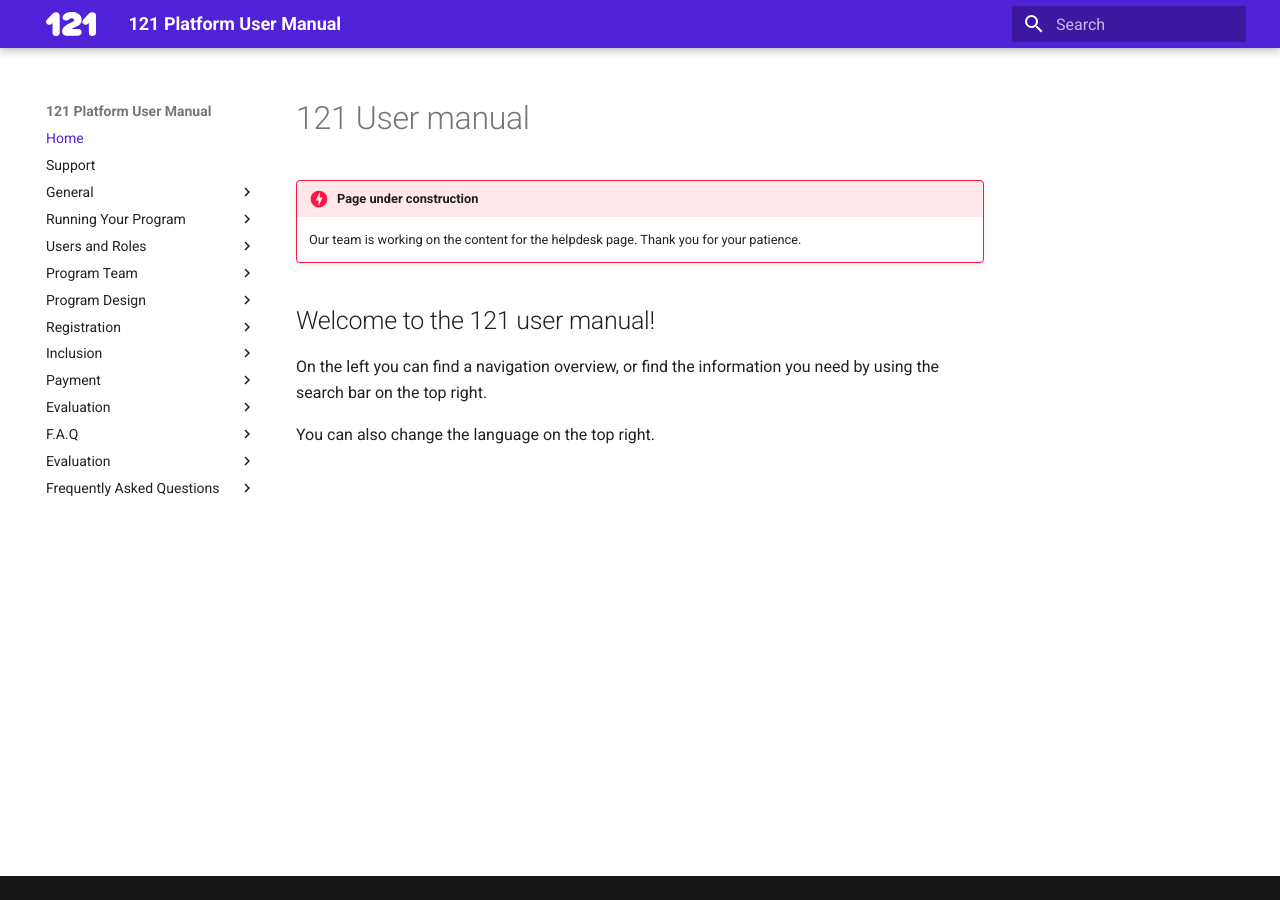
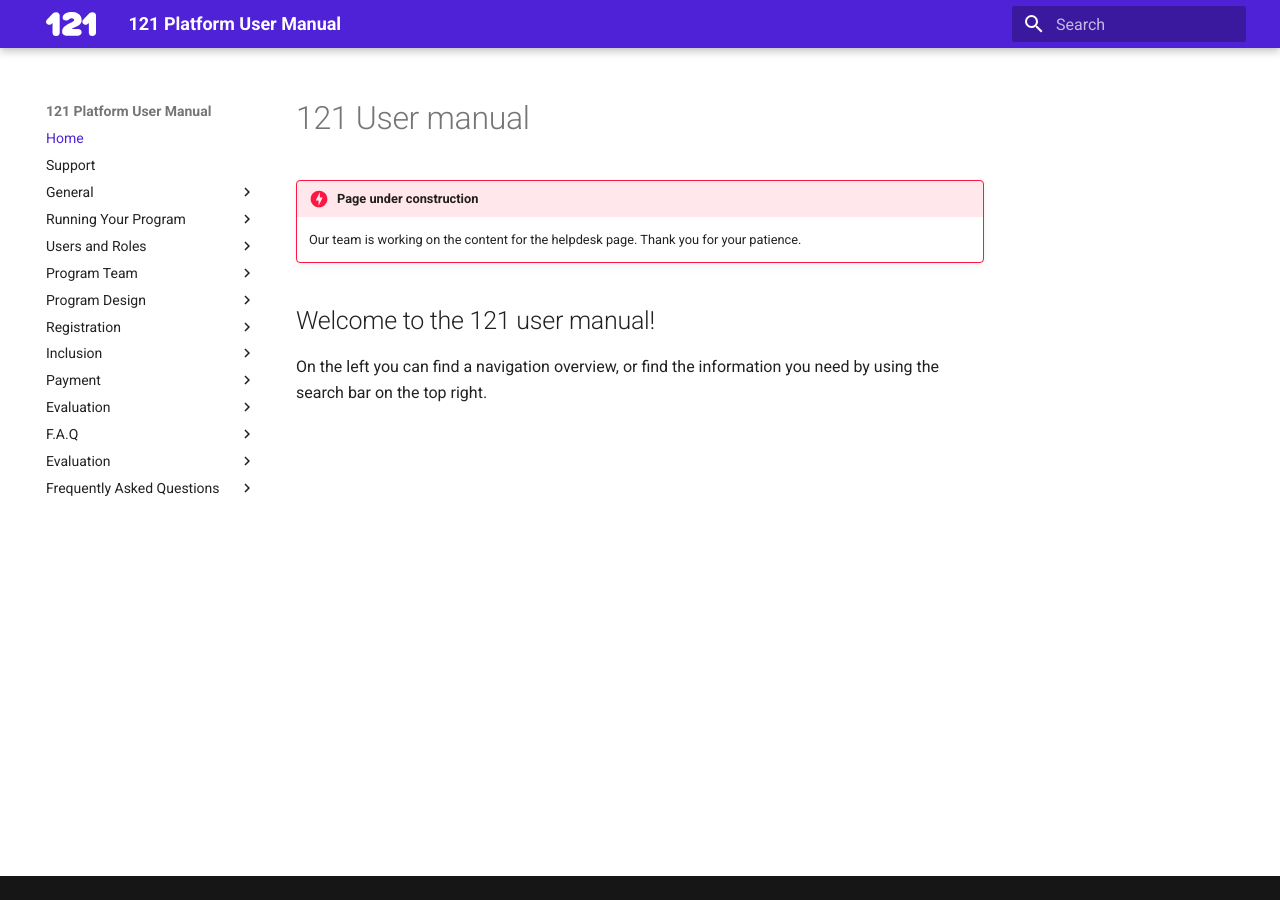
Before and after one commit to rodekruis/data-service-catalogue, an MkDocs documentation site: the page built from docs/index.md, in a window 1280 px wide. Built offline with MkDocs 1.6.1 and Material for MkDocs 9.7.7, drawn with Linux system fonts in a browser that asks for light colours.

Commit message:
commented language change out, until we have translated files

```diff
--- a/docs/index.md
+++ b/docs/index.md
@@ -8,4 +8,4 @@
 
 On the left you can find a navigation overview, or find the information you need by using the search bar on the top right.
 
-You can also change the language on the top right.
+<!-- You can also change the language on the top right. -->
```
